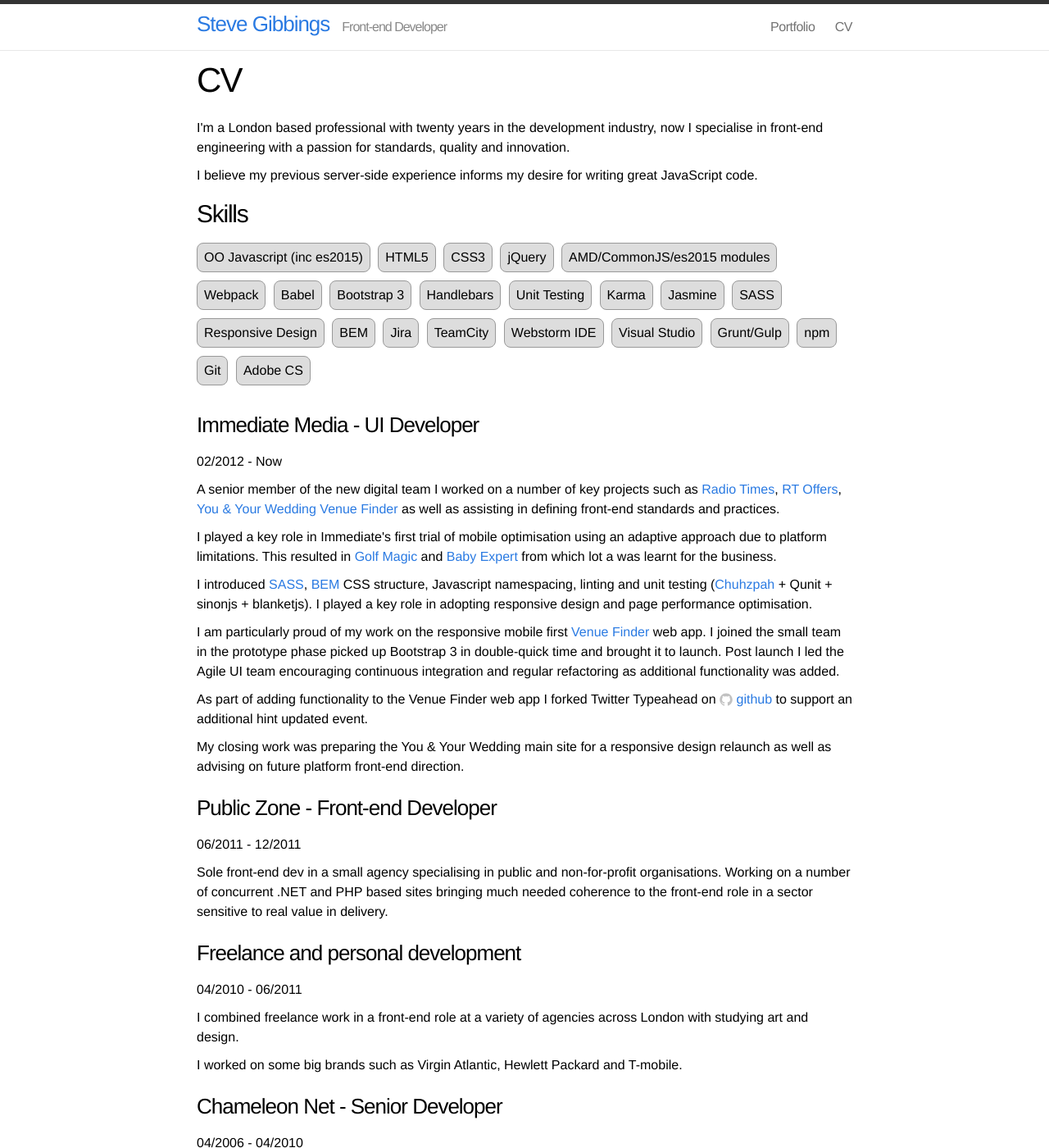
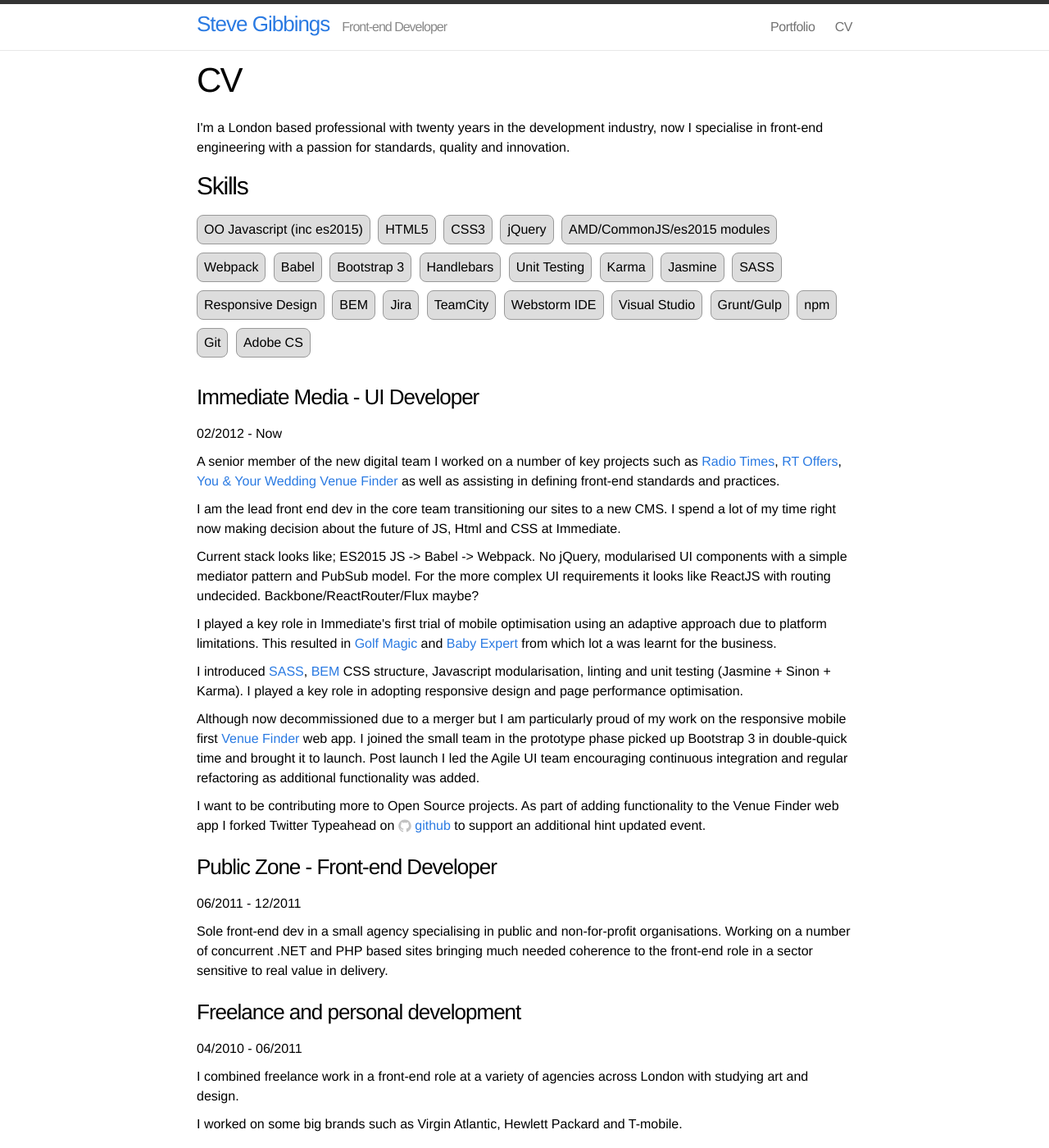
Before and after one commit to stevegibbings/stevegibbings.github.io, a Jekyll site: the page built from cv.html, in a window 1280 px wide and 1400 px high. Shown: the whole window at 82% size. Built offline with Jekyll 4.4.1, drawn with Linux system fonts in a browser that asks for light colours.

```diff
--- a/cv.html
+++ b/cv.html
@@ -5,7 +5,6 @@
 ---
 
 <p>{{ site.description }}</p>
-<p>I believe my previous server-side experience informs my desire for writing great JavaScript code.</p>
 
 <section class="skill">
     <h2>Skills</h2>
@@ -24,13 +23,17 @@
 
     <p>A senior member of the new digital team I worked on a number of key projects such as <a href="/portfolio/radiotimes">Radio Times</a>, <a href="/portfolio/radiotimes-offers">RT Offers</a>, <a href="/portfolio/youandyourwedding">You &amp; Your Wedding Venue Finder</a> as well as assisting in defining front-end standards and practices.</p>
 
+    <p>I am the lead front end dev in the core team transitioning our sites to a new CMS. I spend a lot of my time right now making decision about the future of JS, Html and CSS at Immediate.</p>
+
+    <p>Current stack looks like; ES2015 JS -> Babel -> Webpack. No jQuery, modularised UI components with a simple mediator pattern and PubSub model. For the more complex UI requirements it looks like ReactJS with routing undecided. Backbone/ReactRouter/Flux maybe?</p>
+
     <p>I played a key role in Immediate's first trial of mobile optimisation using an adaptive approach due to platform limitations. This resulted in <a href="/portfolio/golfmagic">Golf Magic</a> and <a href="/portfolio/babyexpert">Baby Expert</a> from which lot a was learnt for the business.</p>
 
-    <p>I introduced <a href="http://sass-lang.com/">SASS</a>, <a href="http://bem.info/method/">BEM</a> CSS structure, Javascript namespacing, linting and unit testing (<a href="http://chutzpah.codeplex.com">Chuhzpah</a> + Qunit + sinonjs + blanketjs). I played a key role in adopting responsive design and page performance optimisation.</p>
+    <p>I introduced <a href="http://sass-lang.com/">SASS</a>, <a href="http://bem.info/method/">BEM</a> CSS structure, Javascript modularisation, linting and unit testing (Jasmine + Sinon + Karma). I played a key role in adopting responsive design and page performance optimisation.</p>
 
-    <p>I am particularly proud of my work on the responsive mobile first <a href="/portfolio/youandyourwedding">Venue Finder</a> web app. I joined the small team in the prototype phase picked up Bootstrap 3 in double-quick time and brought it to launch. Post launch I led the Agile UI team encouraging continuous integration and regular refactoring as additional functionality was added.</p>
+    <p>Although now decommissioned due to a merger but I am particularly proud of my work on the responsive mobile first <a href="/portfolio/youandyourwedding">Venue Finder</a> web app. I joined the small team in the prototype phase picked up Bootstrap 3 in double-quick time and brought it to launch. Post launch I led the Agile UI team encouraging continuous integration and regular refactoring as additional functionality was added.</p>
 
-    <p>As part of adding functionality to the Venue Finder web app I forked Twitter Typeahead on
+    <p>I want to be contributing more to Open Source projects. As part of adding functionality to the Venue Finder web app I forked Twitter Typeahead on
         <span class="icon github">
           <svg version="1.1" class="github-icon-svg" xmlns="http://www.w3.org/2000/svg" xmlns:xlink="http://www.w3.org/1999/xlink" x="0px" y="0px"
              viewBox="0 0 16 16" enable-background="new 0 0 16 16" xml:space="preserve">
@@ -46,8 +49,6 @@
           </svg>
         </span>
         <a href="https://github.com/stevegibbings/typeahead.js">github</a> to support an additional hint updated event.</p>
-
-    <p>My closing work was preparing the You &amp; Your Wedding main site for a responsive design relaunch as well as advising on future platform front-end direction.</p>
 </article>
 
 <article class="job">
```
Also changed, not shown: portfolio/youandyourwedding.md (+1 -1 lines).
